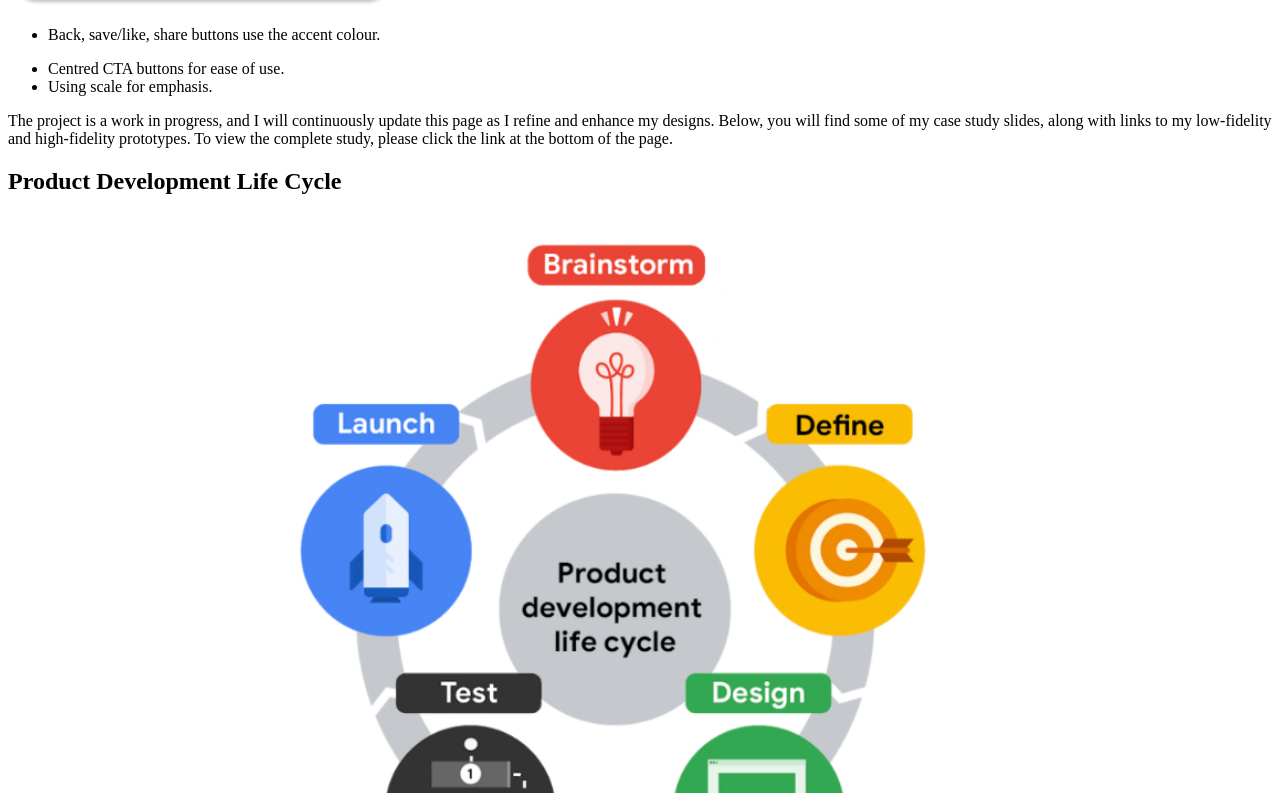
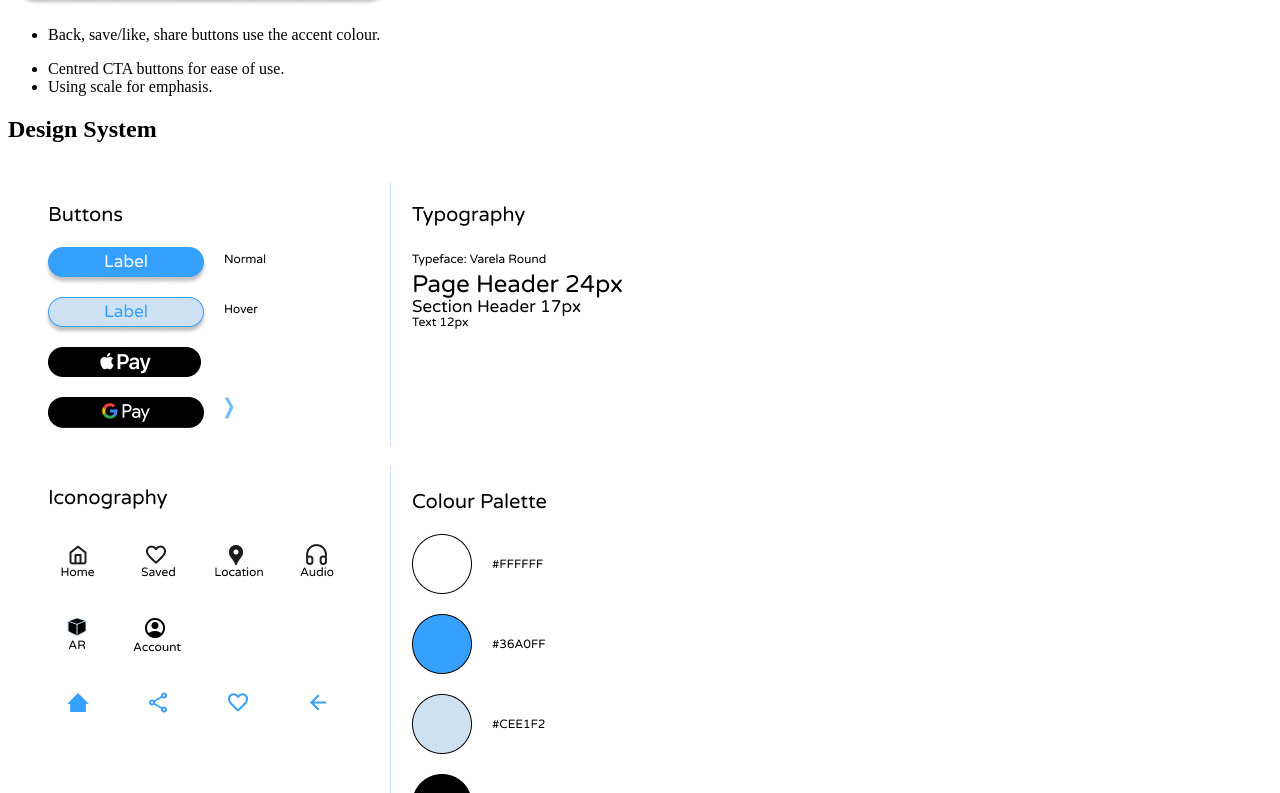
Before and after one commit to davofaz/nextjs-portfolio-site, a Next.js app: page /portfolio/artsense in a window 1280 px wide. Shown: the part 1847-2640 px from the top of the page. Built offline with nearby package versions, Linux system fonts and the light colour scheme.

Commit message:
update: artsense page with a design system

```diff
--- a/pages/portfolio/artsense.js
+++ b/pages/portfolio/artsense.js
@@ -4,6 +4,7 @@ import Link from 'next/link';
 import FadeIn from '../../components/FadeIn'
 import { fadeInUp } from '../../animations/variants.js'
 import RecentWork from '../../components/RecentWork.js';
+import designSystem from '../../public/case-study-artsense-sticker-sheet.jpg';
 import lifecycle from '../../public/case-study-product-dev-lifecycle.jpg';
 import presentationHome from '../../public/case-study-artsense-home.png';
 import presentationEvent from '../../public/case-study-artsense-event-page.png';
@@ -93,7 +94,15 @@ export default function Artsense() {
                     </div>
                 </div>
 
-            </div>
+                        </div>
+                        <h2 className="text-2xl mt-12">Design System</h2>
+                        <Image
+                            src={designSystem}
+                            alt="Art Sense - Design System"
+                            layout="fit"
+                            placeholder="blur"
+                            className="py-10"
+                        />
             <p className="my-8">The project is a work in progress, and I will continuously update this page as I refine and enhance my designs. Below, you will find some of my case study slides, along with links to my low-fidelity and high-fidelity prototypes. To view the complete study, please click the link at the bottom of the page.</p>
             <h2 className="text-2xl">Product Development Life Cycle</h2>
                     <Image
```
Also changed, not shown: public/case-study-artsense-sticker-sheet.jpg (added).
